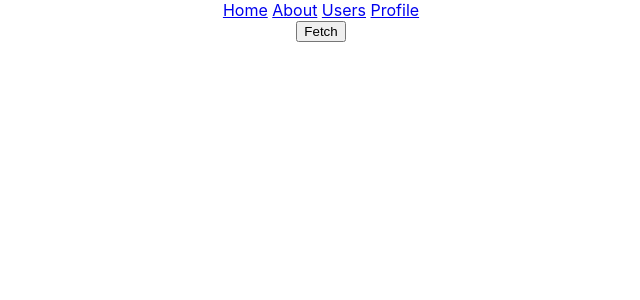
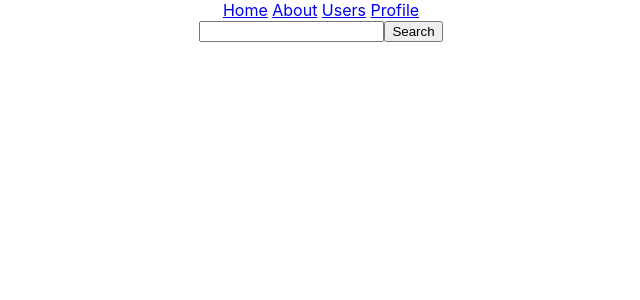
Before and after one commit to ojones311/stockmarketapp, a React (Create React App) app in the folder frontend/: page /dashboard in a window 1280 px wide. Shown: the top 300 px of the page, without its empty margins (319-959 px from the left). Built offline with nearby package versions, Linux system fonts and the light colour scheme.

Commit message:
usesubmitform and searchstock form

```diff
--- a/frontend/src/Components/SearchStockForm.jsx
+++ b/frontend/src/Components/SearchStockForm.jsx
@@ -1,10 +1,15 @@
 import React from 'react'
+import useSubmitForm from '../Components/useSubmitForm'
 
+const SearchStockForm = ({fetchStockValues, stock}) => {
 
-const SearchStockForm = () => {
+    const {values, handleFormChange, handleFormSubmit} = useSubmitForm(() => fetchStockValues() )
     return (
         <div>
-
+            <form onSubmit={handleFormSubmit}>
+                <input type='text' name='stock' onChange={handleFormChange} value={values.stock || ''} required/>
+                <button type='submit'>Search</button>
+            </form>
         </div>
     )
 }
--- a/frontend/src/Components/StockChart.jsx
+++ b/frontend/src/Components/StockChart.jsx
@@ -1,23 +1,24 @@
 import React, {useState} from 'react'
+import SearchStockForm from '../Components/SearchStockForm'
 import axios from 'axios'
 
 const StockChart = () => {
 
     const [stockChartXValue, setStockChartXValue] = useState(0)
     const [stockChartYValue, setStockChartYValue] = useState(0)
+    const [stock, setStock]  =  useState('')
 
     const fetchStockValues = async () => {
         try{
-            let response = await axios.get(`https://cloud.iexapis.com/stable/stock/aapl/quote/?token=pk_7f13b52925e94bf28f2f49c3c0666ed2`);
-            console.log(response.data)
+            // let response = await axios.get(`https://cloud.iexapis.com/stable/stock/${}/quote/?token=pk_7f13b52925e94bf28f2f49c3c0666ed2`);
+            // console.log(response.data)
         }catch(error){
             console.log('err',error)
         }
     }
     return(
         <div>
-
-           <button onClick={() => fetchStockValues()}>Fetch</button>
+           <SearchStockForm  fetchStockValues={fetchStockValues} stock={stock}/>
         </div>
     )
 }
--- a/frontend/src/Components/useSubmitForm.jsx
+++ b/frontend/src/Components/useSubmitForm.jsx
@@ -1,3 +1,5 @@
+import {useState} from 'react'
+
 const useSubmitForm = (callback) => {
     const [values, setValue] = useState({})
 
```
Also changed, not shown: 1 other file (tests, documents, lock files or other folders).
